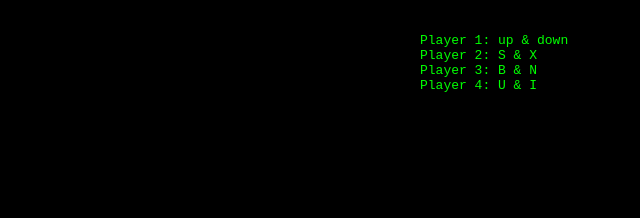
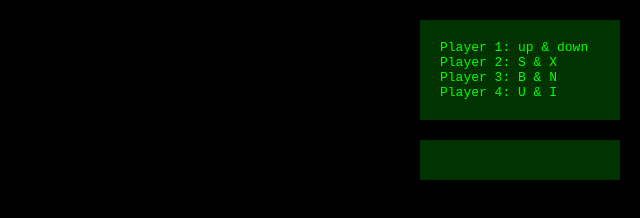
Before and after one commit to DartHackPrague/dart-pong, a plain HTML site: page client/DartPong.html in a window 1280 px wide. Shown: the whole page, without its empty margins (640-1280 px from the left). Drawn offline with Linux system fonts and the light colour scheme.

Commit message:
Missing in previous push

```diff
--- a/client/DartPong.css
+++ b/client/DartPong.css
@@ -81,7 +81,7 @@ body, html {
 	right: 20px;
 }
 
-.infoBox p {
+#infoBox p {
 	background: rgba(0, 255, 0, .2);
 	padding: 20px;
 	margin: 0 0 20px 0;
```
